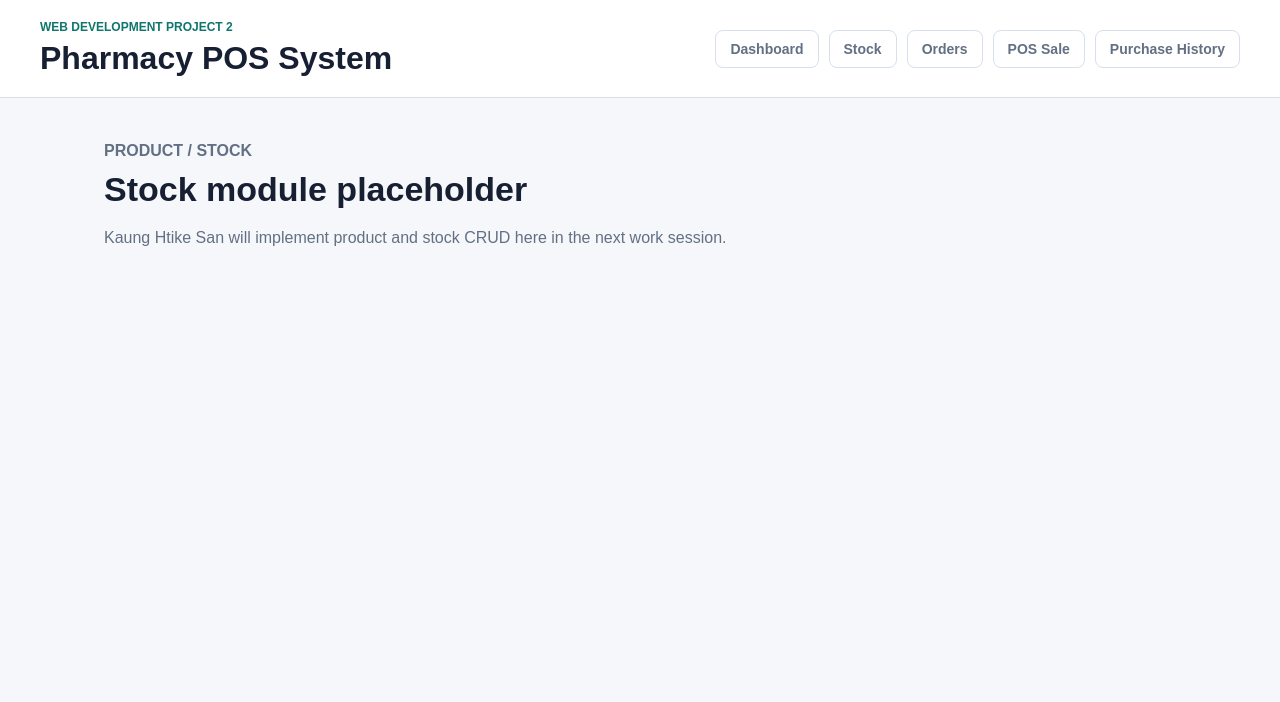
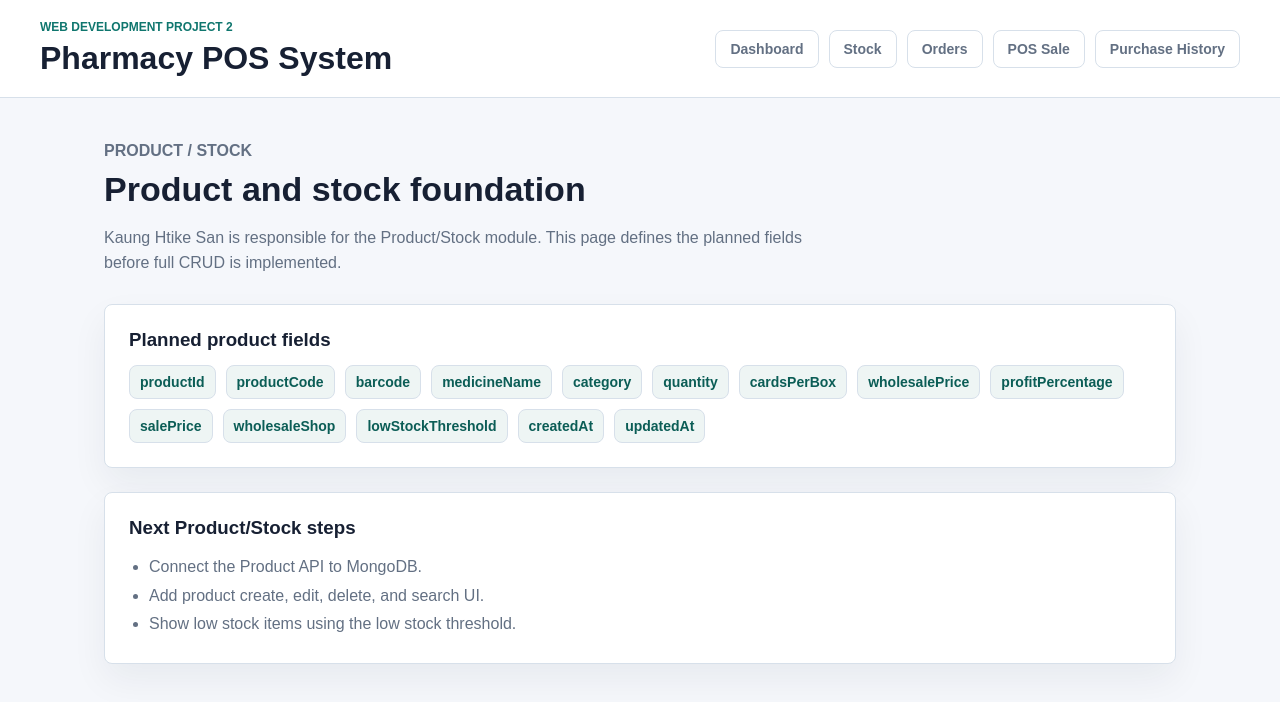
Before and after one commit to KaungHtikeSan-CD/pharmacy-pos-webdev2, a Next.js app: page /stock in a window 1280 px wide. Shown: the top 702 px of the page. Built offline with nearby package versions, Linux system fonts and the light colour scheme.

Commit message:
Add product stock foundation

```diff
--- /dev/null
+++ b/app/api/products/route.ts
@@ -0,0 +1,25 @@
+import { NextResponse } from "next/server";
+
+import { plannedProductFields, type Product } from "@/types/product";
+
+export async function GET() {
+  return NextResponse.json({
+    message: "Product and Stock API foundation is ready.",
+    assignedTo: "Kaung Htike San",
+    status: "Planning setup only",
+    plannedFields: plannedProductFields,
+    products: [] as Product[],
+  });
+}
+
+export async function POST() {
+  return NextResponse.json(
+    {
+      message:
+        "Product creation placeholder added. Full MongoDB save logic will be implemented in a later step.",
+      assignedTo: "Kaung Htike San",
+      plannedFields: plannedProductFields,
+    },
+    { status: 501 },
+  );
+}
--- a/app/globals.css
+++ b/app/globals.css
@@ -148,6 +148,22 @@ a {
   padding-left: 20px;
 }
 
+.field-list {
+  display: flex;
+  flex-wrap: wrap;
+  gap: 10px;
+}
+
+.field-list span {
+  background: var(--surface-muted);
+  border: 1px solid var(--line);
+  border-radius: 8px;
+  color: var(--primary-dark);
+  font-size: 14px;
+  font-weight: 700;
+  padding: 8px 10px;
+}
+
 @media (max-width: 760px) {
   .app-header {
     align-items: flex-start;
--- a/app/page.tsx
+++ b/app/page.tsx
@@ -1,5 +1,5 @@
 const summaryCards = [
-  { label: "Stock Items", value: "0", helper: "Product module starts next" },
+  { label: "Stock Items", value: "0", helper: "Product foundation added" },
   { label: "Orders", value: "0", helper: "Assigned to Oak" },
   { label: "Sales", value: "0", helper: "Assigned to Phyo" },
 ];
--- a/app/stock/page.tsx
+++ b/app/stock/page.tsx
@@ -1,14 +1,34 @@
+import { plannedProductFields } from "@/types/product";
+
 export default function StockPage() {
   return (
     <section className="page-shell">
       <div className="page-title">
         <p className="eyebrow">Product / Stock</p>
-        <h2>Stock module placeholder</h2>
+        <h2>Product and stock foundation</h2>
         <p>
-          Kaung Htike San will implement product and stock CRUD here in the next
-          work session.
+          Kaung Htike San is responsible for the Product/Stock module. This page
+          defines the planned fields before full CRUD is implemented.
         </p>
       </div>
+
+      <section className="work-panel">
+        <h3>Planned product fields</h3>
+        <div className="field-list">
+          {plannedProductFields.map((field) => (
+            <span key={field}>{field}</span>
+          ))}
+        </div>
+      </section>
+
+      <section className="work-panel">
+        <h3>Next Product/Stock steps</h3>
+        <ul>
+          <li>Connect the Product API to MongoDB.</li>
+          <li>Add product create, edit, delete, and search UI.</li>
+          <li>Show low stock items using the low stock threshold.</li>
+        </ul>
+      </section>
     </section>
   );
 }
--- /dev/null
+++ b/types/product.ts
@@ -0,0 +1,33 @@
+export interface Product {
+  productId: string;
+  productCode: string;
+  barcode?: string;
+  medicineName: string;
+  category: string;
+  quantity: number;
+  cardsPerBox: number;
+  wholesalePrice: number;
+  profitPercentage: number;
+  salePrice: number;
+  wholesaleShop: string;
+  lowStockThreshold: number;
+  createdAt: Date;
+  updatedAt: Date;
+}
+
+export const plannedProductFields = [
+  "productId",
+  "productCode",
+  "barcode",
+  "medicineName",
+  "category",
+  "quantity",
+  "cardsPerBox",
+  "wholesalePrice",
+  "profitPercentage",
+  "salePrice",
+  "wholesaleShop",
+  "lowStockThreshold",
+  "createdAt",
+  "updatedAt",
+] as const;
```
